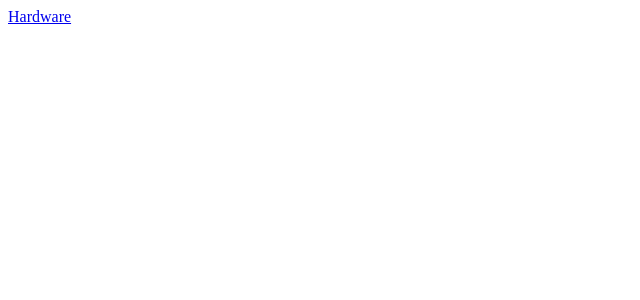
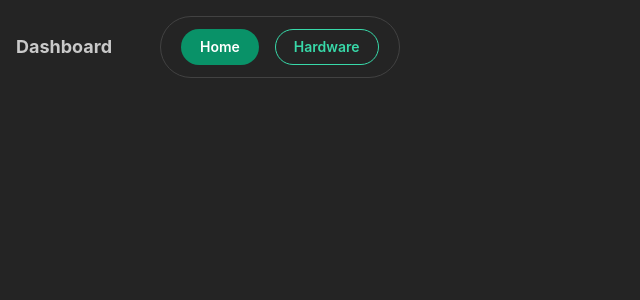
Before and after one commit to dsw-bbw/dash_frontend, a React (Vite) app: page / in a window 1280 px wide. Before the commit this address had no page. Shown: the top 300 px of the page, without its empty margins (0-640 px from the left). Built offline with nearby package versions, Linux system fonts and the light colour scheme.

Commit message:
feat: implement Navigator

```diff
--- a/package.json
+++ b/package.json
@@ -12,6 +12,8 @@
   "dependencies": {
     "@emotion/react": "^11.14.0",
     "@emotion/styled": "^11.14.1",
+    "@mantine/core": "^9.8.0",
+    "@mantine/hooks": "^9.8.0",
     "@mui/material": "^9.5.0",
     "react": "^19.3.1",
     "react-dom": "^19.3.1",
@@ -22,6 +24,9 @@
     "@types/react-dom": "^19.3.0",
     "@vitejs/plugin-react": "^6.1.2",
     "oxlint": "^1.90.0",
+    "postcss": "^8.5.32",
+    "postcss-preset-mantine": "^1.18.0",
+    "postcss-simple-vars": "^7.0.1",
     "vite": "^8.3.6"
   }
 }
--- a/src/components/Dashboard.jsx
+++ b/src/components/Dashboard.jsx
@@ -1,20 +1,22 @@
 import {BrowserRouter, Routes, Route, Link} from 'react-router-dom'
 import Hardware from "./Hardware.jsx";
+import Navbar from "./Navbar.jsx";
 
 function App() {
-
+    const sites = [
+        { name: "Home", path: "/" },
+        { name: "Hardware", path: "/hardware" }
+    ]
 
     return (
         <BrowserRouter>
-            <nav>
-                <Link to="/hardware">Hardware</Link>
-            </nav>
+            <Navbar sites={sites}/>
 
             <Routes>
                 <Route path="/hardware" element={<Hardware />}/>
             </Routes>
         </BrowserRouter>
-    )
+    );
 }
 
 export default App;
--- a/src/components/Hardware.jsx
+++ b/src/components/Hardware.jsx
@@ -4,21 +4,16 @@ import {get} from "../api.js";
 function Hardware() {
     const [hardware, setHardware] = useState({});
 
-    useEffect(() => {
-        const interval = setInterval(() => {
-            get("/api/hardware")
-                .then(setHardware)
-                .catch(err => console.error(err))
-        }, 1000)
-    }, []);
+    // useEffect(() => {
+    //     const interval = setInterval(() => {
+    //         get("/api/hardware")
+    //             .then(setHardware)
+    //             .catch(err => console.error(err))
+    //     }, 1000)
+    // }, []);
 
     return (
-        <>
-            <p>CPU: {hardware.cpuPercent} %</p>
-            <p>RAM gesamt: {hardware.totalMem} MB</p>
-            <p>RAM frei: {hardware.availableMem} MB</p>
-            <p>Speicher: {Math.floor((hardware.diskStorage) / 1024)} GB</p>
-        </>
+        <p>123</p>
     );
 }
 
--- /dev/null
+++ b/src/components/Navbar.jsx
@@ -0,0 +1,29 @@
+import { Button, Group, Paper, Title } from "@mantine/core";
+import { useLocation, useNavigate } from "react-router-dom";
+
+function Navbar({ sites }) {
+    const navigate = useNavigate();
+    const location = useLocation();
+
+    return (
+        <Group wrap="nowrap">
+            <Title order={4} m="md">Dashboard</Title>
+            <Paper withBorder radius="xl" px="lg" py="sm" m="md">
+                <Group gap="md" justify="center">
+                    {sites.map((site) => (
+                        <Button
+                            key={site.path}
+                            radius="xl"
+                            variant={location.pathname === site.path ? "filled" : "outline"}
+                            onClick={() => navigate(site.path)}
+                        >
+                            {site.name}
+                        </Button>
+                    ))}
+                </Group>
+            </Paper>
+        </Group>
+    );
+}
+
+export default Navbar;
--- a/src/main.jsx
+++ b/src/main.jsx
@@ -1,9 +1,15 @@
 import {StrictMode} from 'react'
 import {createRoot} from 'react-dom/client'
 import App from "./components/Dashboard.jsx";
+import {createTheme, MantineProvider} from "@mantine/core";
+import "@mantine/core/styles.css";
+
+const theme = createTheme({ primaryColor: "teal"})
 
 createRoot(document.getElementById('root')).render(
     <StrictMode>
-        <App/>
+        <MantineProvider theme={theme} defaultColorScheme="dark">
+            <App/>
+        </MantineProvider>
     </StrictMode>,
 )
```
Also changed, not shown: src/postcss.config.cjs (added, +14 -0 lines), 1 other file (tests, documents, lock files or other folders).
